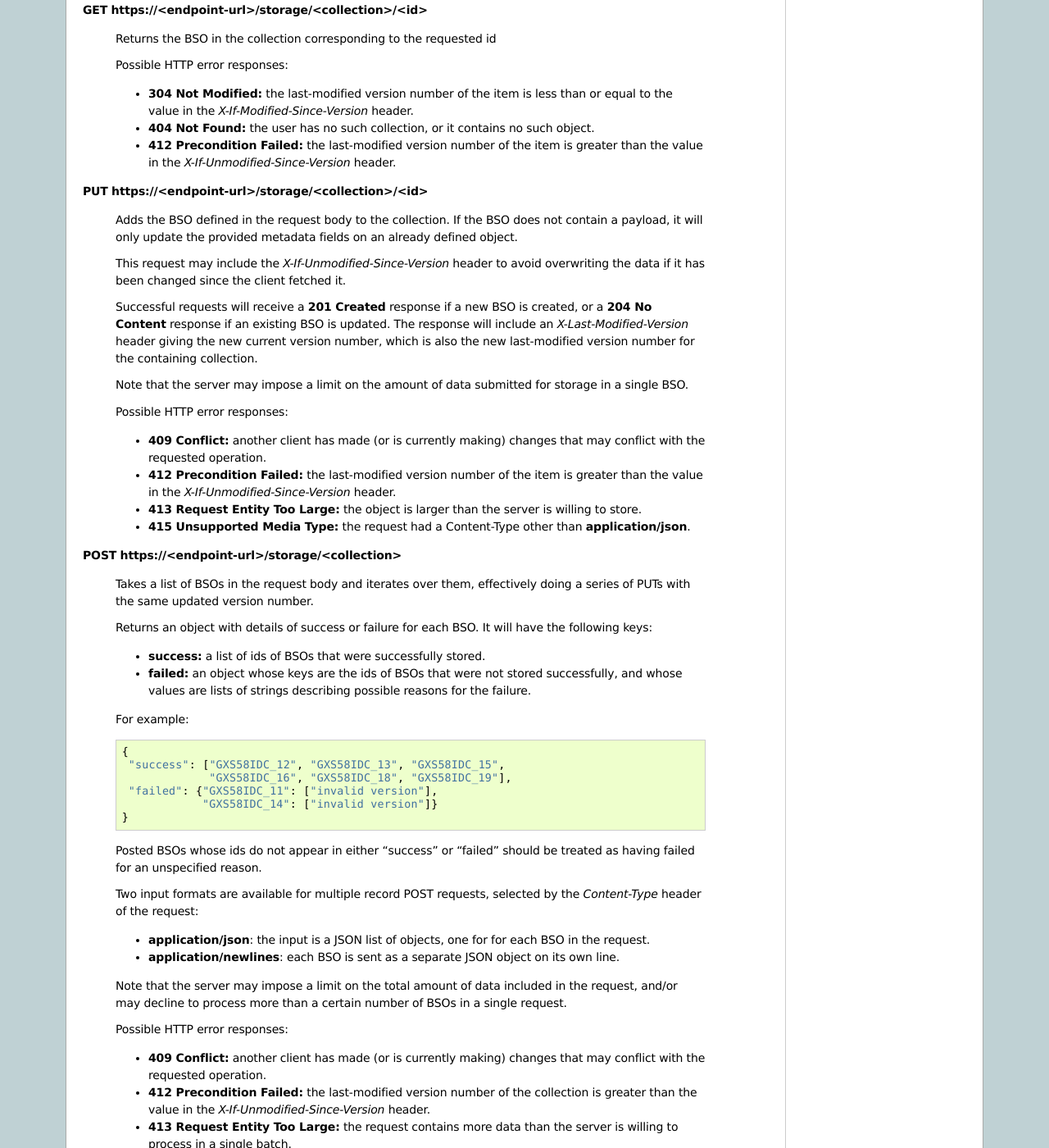
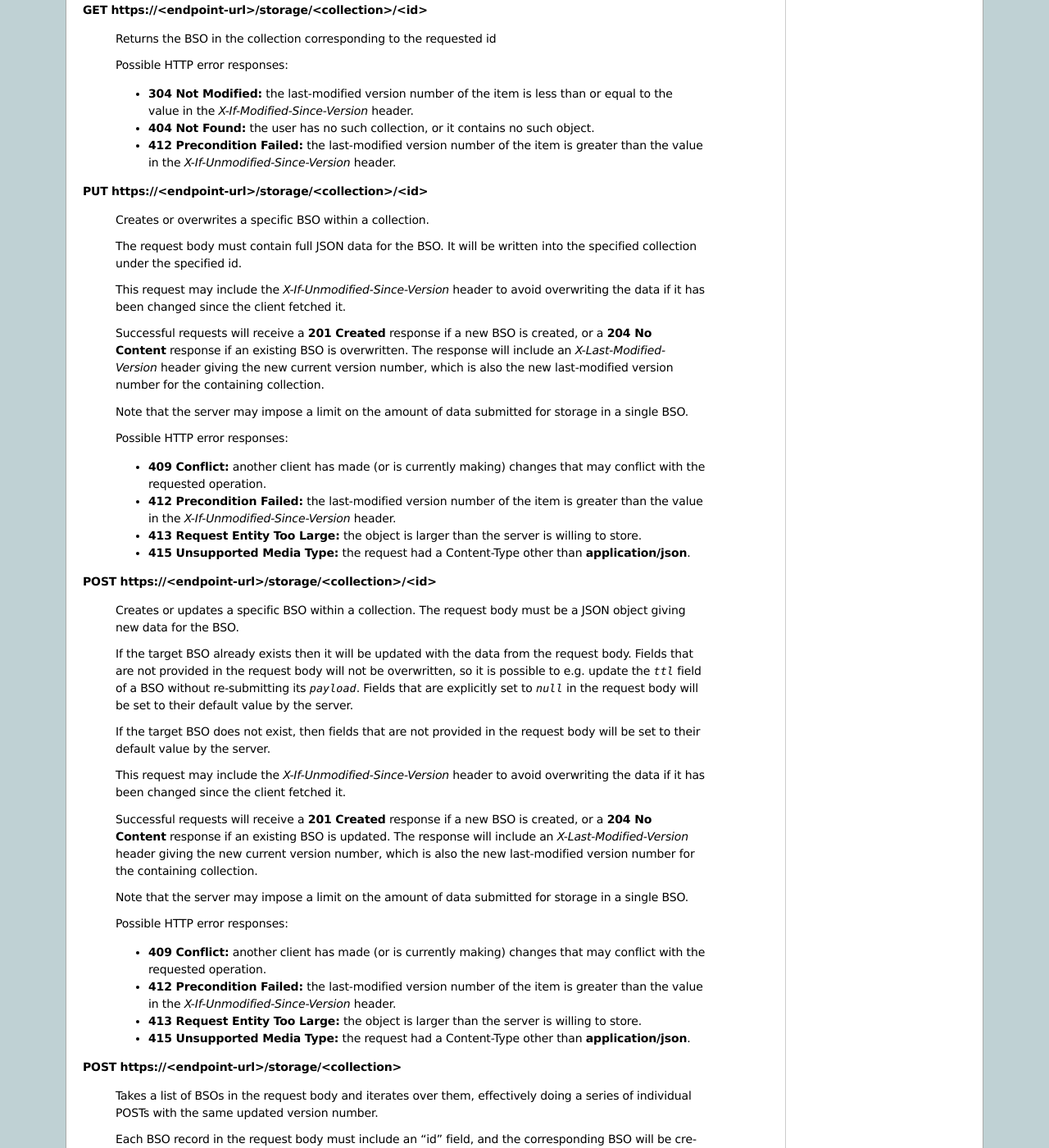
Before and after one commit to mozilla-services/docs, a Sphinx documentation site: the page built from source/storage/apis-2.0.rst, in a window 1280 px wide and 1400 px high, scrolled down 4069 px. Shown: the whole window at 82% size. Built offline with Sphinx 7.4.7, drawn with Linux system fonts in a browser that asks for light colours; the version number could not be read and is left out; some of the changed text lies outside the part shown.

Commit message:
[Storage] Bug 784599 - allow posting BSOs without payloads; r=rnewman

```diff
--- a/source/storage/apis-2.0.rst
+++ b/source/storage/apis-2.0.rst
@@ -54,17 +54,18 @@
 |               |           |            | This is set automatically by the server according to its own  |
 |               |           |            | clock; any client-supplied value for this field is ignored.   |
 +---------------+-----------+------------+---------------------------------------------------------------+
+| payload       | empty     | string     | A string containing the data of the record. The structure of  |
+|               | string    | 256k       | this string is defined separately for each BSO type. This     |
+|               |           |            | spec makes no requirements for its format. In practice,       |
+|               |           |            | JSONObjects are common.                                       |
++---------------+-----------+------------+---------------------------------------------------------------+
 | sortindex     | none      | integer    | An integer indicating the relative importance of this item in |
 |               |           | 9 digits   | the collection.                                               |
 +---------------+-----------+------------+---------------------------------------------------------------+
-| payload       | none      | string     | A string containing the data of the record. The structure of  |
-|               |           | 256k       | this string is defined separately for each BSO type. This     |
-|               |           |            | spec makes no requirements for its format. In practice,       |
-|               |           |            | JSONObjects are common.                                       |
-+---------------+-----------+------------+---------------------------------------------------------------+
 | ttl           | none      | integer    | The number of seconds to keep this record. After that time    |
 |               |           |            | this item will no longer be returned in response to any       |
-|               |           |            | request, and it may be pruned from the database.              |
+|               |           |            | request, and it may be pruned from the database.  If not      |
+|               |           |            | specified or null, the record will not expire.                |
 +---------------+-----------+------------+---------------------------------------------------------------+
 
 
@@ -299,9 +300,51 @@
 
 **PUT** **https://<endpoint-url>/storage/<collection>/<id>**
 
-    Adds the BSO defined in the request body to the collection. If the BSO
-    does not contain a payload, it will only update the provided metadata
-    fields on an already defined object.
+    Creates or overwrites a specific BSO within a collection.
+
+    The request body must contain full JSON data for the BSO.  It will be
+    written into the specified collection under the specified id.
+
+    This request may include the *X-If-Unmodified-Since-Version* header to
+    avoid overwriting the data if it has been changed since the client
+    fetched it.
+
+    Successful requests will receive a **201 Created** response if a new
+    BSO is created, or a **204 No Content** response if an existing BSO
+    is overwritten.  The response will include an *X-Last-Modified-Version*
+    header giving the new current version number, which is also the new
+    last-modified version number for the containing collection.
+
+    Note that the server may impose a limit on the amount of data submitted
+    for storage in a single BSO.
+
+    Possible HTTP error responses:
+
+    - **409 Conflict:**  another client has made (or is currently making)
+      changes that may conflict with the requested operation.
+    - **412 Precondition Failed:**  the last-modified version number of
+      the item is greater than the value in the
+      *X-If-Unmodified-Since-Version* header.
+    - **413 Request Entity Too Large:**  the object is larger than the
+      server is willing to store.
+    - **415 Unsupported Media Type:**  the request had a Content-Type other
+      than **application/json**.
+
+
+**POST** **https://<endpoint-url>/storage/<collection>/<id>**
+
+    Creates or updates a specific BSO within a collection.
+    The request body must be a JSON object giving new data for the BSO.
+
+    If the target BSO already exists then it will be updated with the data
+    from the request body.  Fields that are not provided in the request body
+    will not be overwritten, so it is possible to e.g. update the `ttl` field
+    of a BSO without re-submitting its `payload`.  Fields that are explicitly
+    set to `null` in the request body will be set to their default value
+    by the server.
+
+    If the target BSO does not exist, then fields that are not provided in
+    the request body will be set to their default value by the server.
 
     This request may include the *X-If-Unmodified-Since-Version* header to
     avoid overwriting the data if it has been changed since the client
@@ -332,10 +375,17 @@
 **POST** **https://<endpoint-url>/storage/<collection>**
 
     Takes a list of BSOs in the request body and iterates over them,
-    effectively doing a series of PUTs with the same updated version number.
+    effectively doing a series of individual POSTs with the same updated
+    version number.
 
-    Returns an object with details of success or failure for each BSO.
-    It will have the following keys:
+    Each BSO record in the request body must include an "id" field, and the
+    corresponding BSO will be created or updated according to the semantics
+    of a **POST** request targeting that specific record.  In particular,
+    this means that fields not provided in the request body will not be
+    overwritten on BSOs that already exist.
+
+    This request returns an object with details of success or failure for each
+    each BSO.  It will have the following keys:
 
     - **success:** a list of ids of BSOs that were successfully stored.
     - **failed:** an object whose keys are the ids of BSOs that were not
@@ -885,9 +935,14 @@
   part of its output, since the last-modified version is available in the
   *X-Last-Modified-Version* header.
 
-* Successful **PUT** requests now give a **201 Created** or **204 No Content**
-  response, rather than redundantly returning a modification time and an
-  *X-Last-Modified-Version*  header
+* The **POST /storage/collection/item** request has been added to allow
+  partial updates of an individual BSO.  Previously partial updates were
+  allowed as part of a **PUT** request, which violated the HTTP semantics
+  for **PUT**.
+
+* Successful writes to an individual item now give a **201 Created** or
+  **204 No Content** response, rather than redundantly returning a
+  modification time and an *X-Last-Modified-Version* header.
 
 * Successful **DELETE** requests now give a **204 No Content** response,
   response, rather than redundantly returning a modification time and an
```
